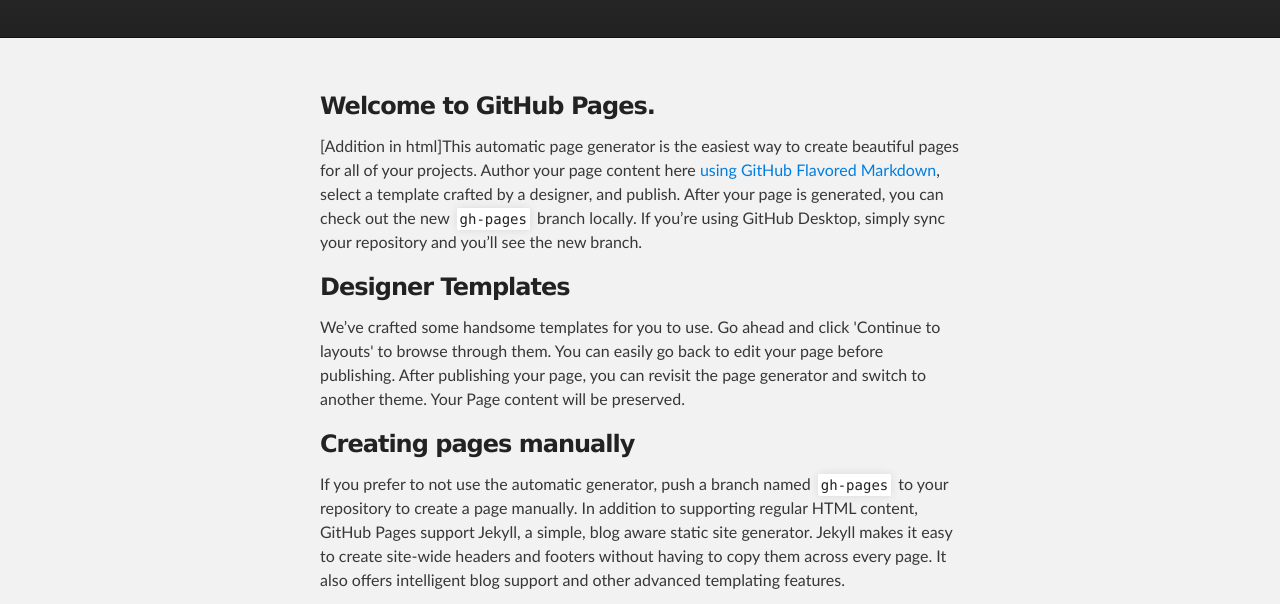
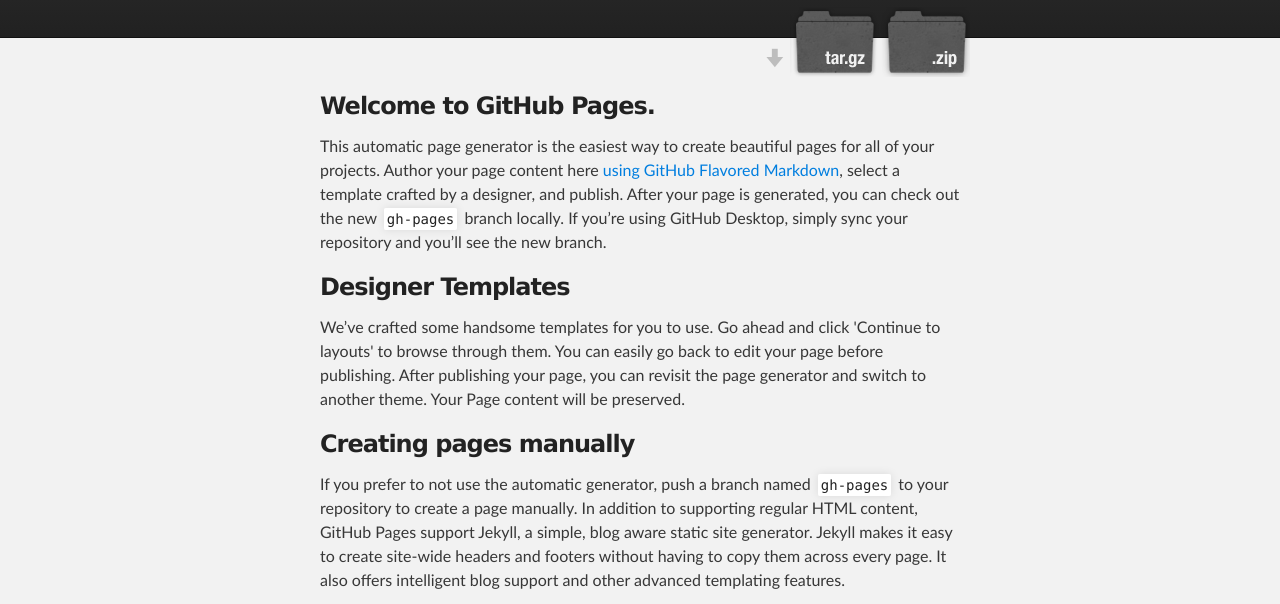
Before and after one commit to stevenhwu/testCodeReview, a plain HTML site: page index.html in a window 1280 px wide. Shown: the part 172-776 px from the top of the page. Drawn offline with Linux system fonts and the light colour scheme.

```diff
--- a/index.html
+++ b/index.html
@@ -21,7 +21,10 @@
           <h1 id="project_title">Testcodereview</h1>
           <h2 id="project_tagline">Tag</h2>
 
-
+            <section id="downloads">
+              <a class="zip_download_link" href="https://github.com/stevenhwu/testCodeReview/zipball/master">Download this project as a .zip file</a>
+              <a class="tar_download_link" href="https://github.com/stevenhwu/testCodeReview/tarball/master">Download this project as a tar.gz file</a>
+            </section>
         </header>
     </div>
 
@@ -31,7 +34,7 @@
         <h3>
 <a id="welcome-to-github-pages" class="anchor" href="#welcome-to-github-pages" aria-hidden="true"><span aria-hidden="true" class="octicon octicon-link"></span></a>Welcome to GitHub Pages.</h3>
 
-<p>[Addition in html]This automatic page generator is the easiest way to create beautiful pages for all of your projects. Author your page content here <a href="https://guides.github.com/features/mastering-markdown/">using GitHub Flavored Markdown</a>, select a template crafted by a designer, and publish. After your page is generated, you can check out the new <code>gh-pages</code> branch locally. If you’re using GitHub Desktop, simply sync your repository and you’ll see the new branch.</p>
+<p>This automatic page generator is the easiest way to create beautiful pages for all of your projects. Author your page content here <a href="https://guides.github.com/features/mastering-markdown/">using GitHub Flavored Markdown</a>, select a template crafted by a designer, and publish. After your page is generated, you can check out the new <code>gh-pages</code> branch locally. If you’re using GitHub Desktop, simply sync your repository and you’ll see the new branch.</p>
 
 <h3>
 <a id="designer-templates" class="anchor" href="#designer-templates" aria-hidden="true"><span aria-hidden="true" class="octicon octicon-link"></span></a>Designer Templates</h3>
```
